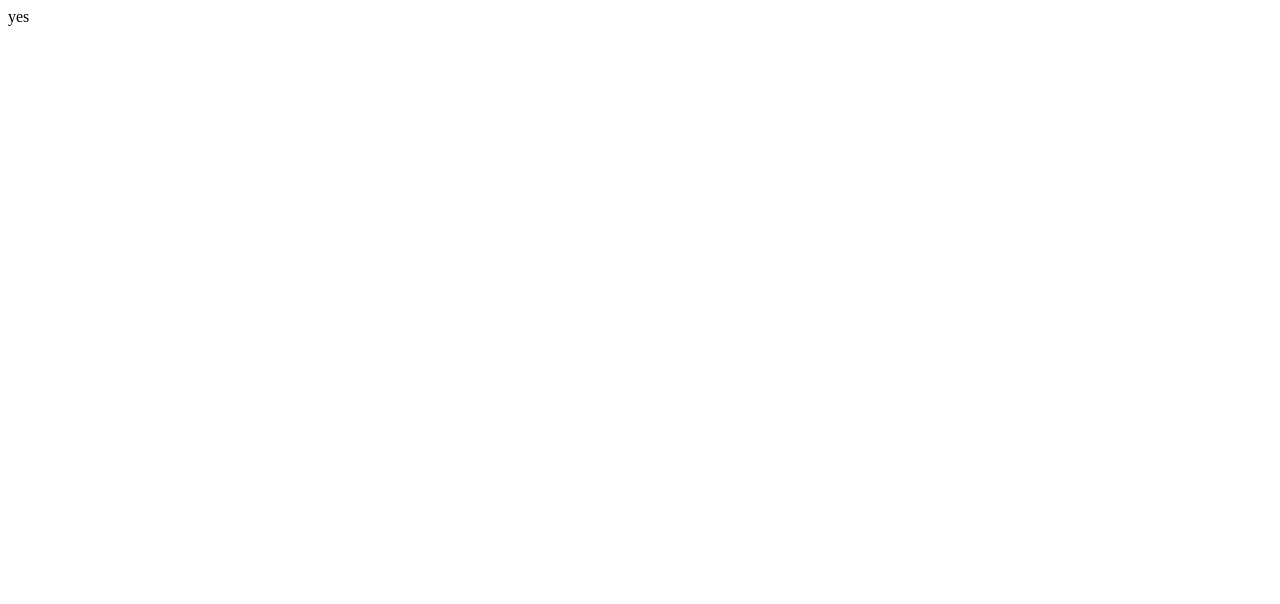
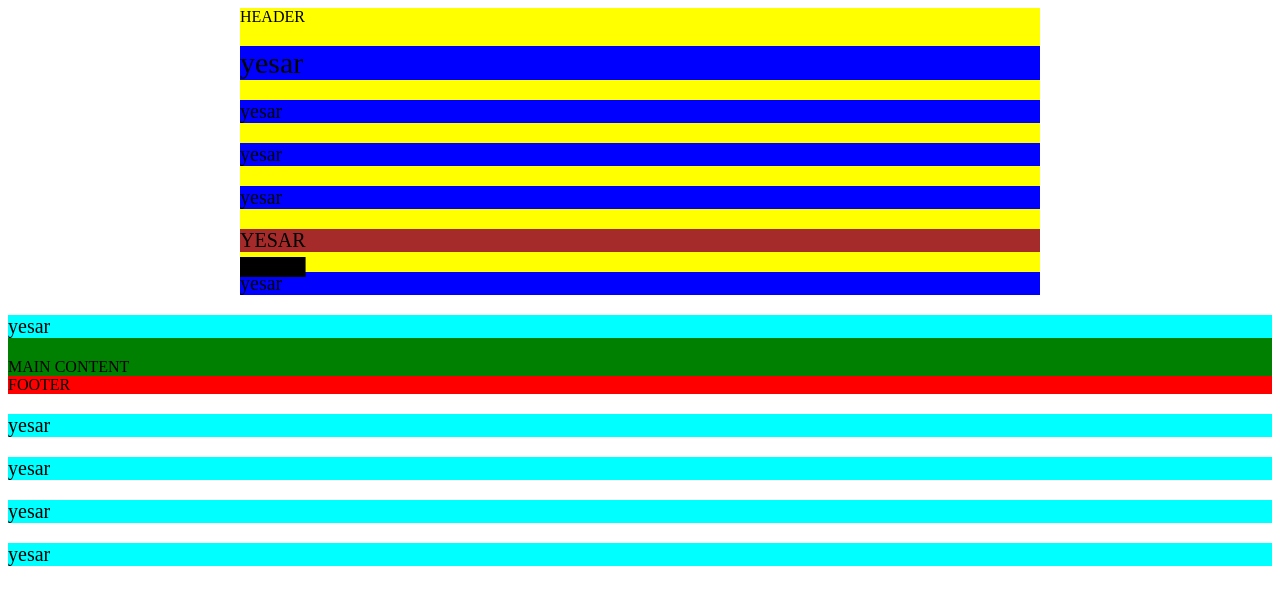
Before and after one commit to Paulius7778hhh/3-space-man, a website: page index.html in a window 1280 px wide. Drawn offline with Linux system fonts and the light colour scheme.

Commit message:
learning stuff

```diff
--- a/index.html
+++ b/index.html
@@ -5,8 +5,33 @@
     <meta http-equiv="X-UA-Compatible" content="IE=edge">
     <meta name="viewport" content="width=device-width, initial-scale=1.0">
     <title>SPACE</title>
+    <link rel="stylesheet" href="./resources/main.css">
+    <style>p{
+        font-size: 20px;
+    }
+        </style>
 </head>
 <body>
-    yes
+    <header>
+        HEADER
+        <p><span>yesar</span></p>
+        <p>yesar</p>
+        <p>yesar</p>
+        <p>yesar</p>
+        <p style="background-color: brown; text-transform: uppercase; text-decoration: underline 20px;">yesar</p>
+        <p>yesar</p>
+    </header>
+    <main>
+        <p>yesar</p>
+        MAIN CONTENT
+    </main>
+    <footer>
+        FOOTER
+    </footer>
+    <p>yesar</p>
+    <p>yesar</p>
+    <p>yesar</p>
+    <p>yesar</p>
+
 </body>
 </html>
--- /dev/null
+++ b/resources/main.css
@@ -0,0 +1,22 @@
+header {
+    background-color:yellow;
+    width: 800px;
+    margin-left: calc(50% - 400px);
+}
+main {
+    background-color: green;
+}
+footer {
+    background-color: red;
+}
+header > p {
+    background-color: blue;
+}
+p {
+    background-color: aqua;
+    font-size: 10px;
+}
+p > span {
+    font-size: 30px;
+}
+/* > specifikavimo zenkla duoda pirmuma /*
```
Also changed, not shown: README.md (added), resources/space-man-logo.png (added), 1 other file.
